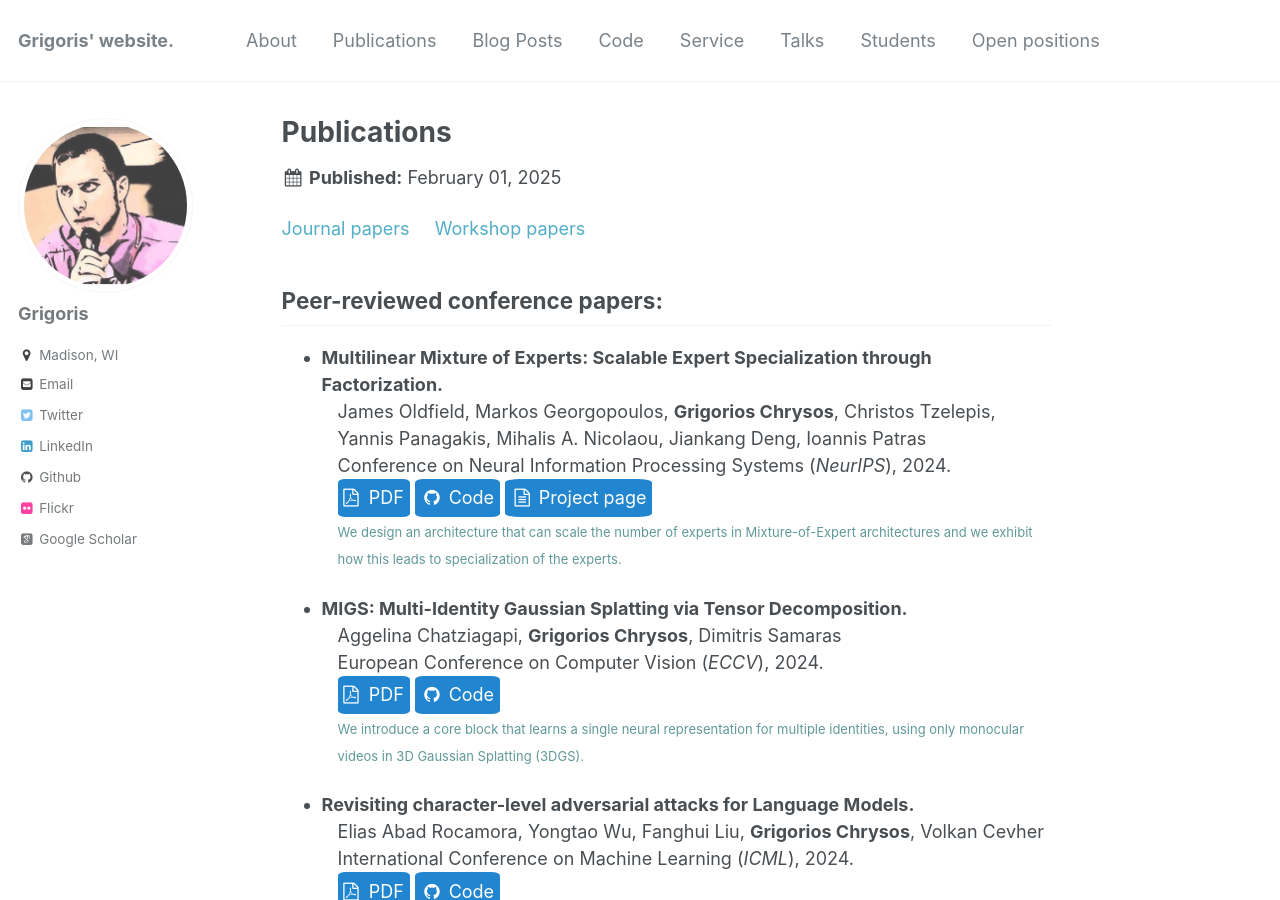
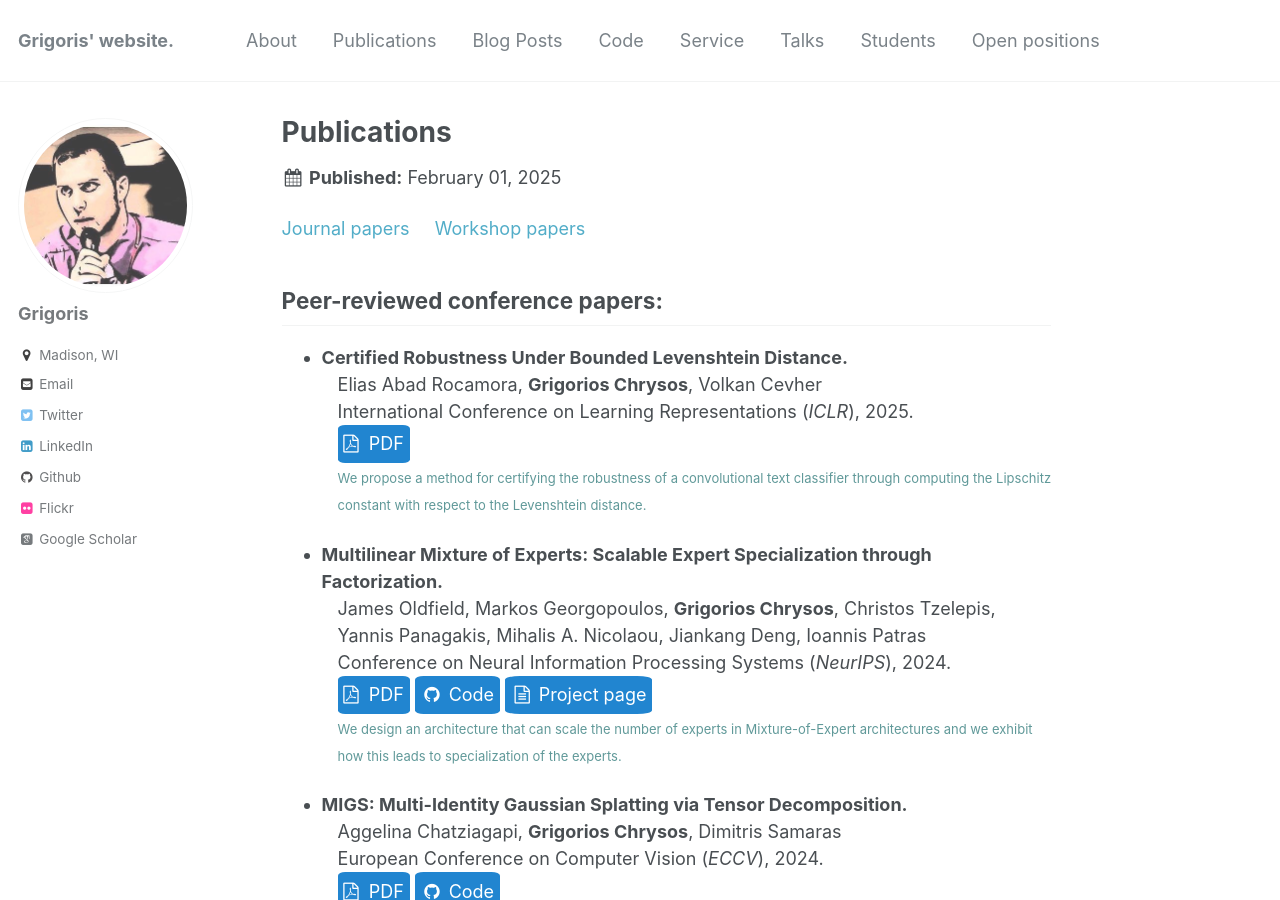
Before and after one commit to grigorisg9gr/grigorisg9gr.github.io, a Jekyll site: the page built from _publications/index.html, in a window 1280 px wide and 900 px high. Built offline with Jekyll 4.4.1, drawn with Linux system fonts in a browser that asks for light colours; some web fonts are replaced.

Commit message:
Add the iclr paper.

```diff
--- a/_publications/index.html
+++ b/_publications/index.html
@@ -22,6 +22,14 @@ collection: publications
 
 <h2 id="peer-reviewed-conferences">Peer-reviewed conference papers:</h2>
 <ul>
+
+<li><strong>Certified Robustness Under Bounded Levenshtein Distance.</strong>
+    <div style="padding-left: 16px">
+      <p>Elias Abad Rocamora, <strong>Grigorios Chrysos</strong>, Volkan Cevher<br>
+      International Conference on Learning Representations (<em>ICLR</em>), 2025. <br>
+      <a style="color: white; text-decoration: none;" href="https://arxiv.org/abs/2501.13676"><span class="buttong button-round"> <i class="fa fa-file-pdf-o" aria-hidden="true"></i> &nbsp;PDF</span></a><br>
+      <span style="color: #609999; font-size: 13px; line-height: 13px;">We propose a method for certifying the robustness of a convolutional text classifier through computing the Lipschitz constant with respect to the Levenshtein distance.</span></p> <!-- https://arxiv.org/abs/2501.13676 -->
+    </div></li>
 
  <li><strong>Multilinear Mixture of Experts: Scalable Expert Specialization through Factorization.</strong>
     <div style="padding-left: 16px">
--- a/index.html
+++ b/index.html
@@ -19,9 +19,9 @@ comments: false
 
 <h2>News</h2>
 <ul>
-
+    <li>February 2025: The following paper is accepted at <strong>ICLR 2025</strong>: <a href="https://arxiv.org/abs/2501.13676">Certified Robustness Under Bounded Levenshtein Distance</a>.</li>
     <li>January 2025: We are organizing a workshop titled "<a href='https://ml-theoretical-foundations-to-practice.github.io/'>Another Brick in the AI Wall: Building Practical Solutions from Theoretical Foundations</a>" in conjunction with CVPR'25. <span style="color: #ff0000;">Submission portal until 15th March; looking forward to your submissions.</span></li>
-    <li>December 2024: We are organizing a workshop titled "<a href='https://uncertainty-foundation-models.github.io/'>Quantify Uncertainty and Hallucination in Foundation Models: The Next Frontier in Reliable AI</a>" in conjunction with ICLR'25. <span style="color: #ff0000;">Submission portal is open throughout January; looking forward to your exciting works!</span></li>
+    <li>December 2024: We are organizing a workshop titled "<a href='https://uncertainty-foundation-models.github.io/'>Quantify Uncertainty and Hallucination in Foundation Models: The Next Frontier in Reliable AI</a>" in conjunction with ICLR'25. <span style="color: #ff0000;">Submission portal is open until 5th February; looking forward to your exciting works!</span></li>
     <li>October 2024: We are organizing a workshop titled '<a href='https://april-tools.github.io/colorai/'>ColorAI: Connecting Low-Rank Representations in AI</a>' in conjunction with AAAI'25.</li>
     <li>September 2024: The following paper is accepted at <strong>NeurIPS 2024</strong>: <a href="https://arxiv.org/abs/2402.12550">Multilinear Mixture of Experts: Scalable Expert Specialization through Factorization</a>.</li>
     <li>September 2024: I am delivering a tutorial titled 'Architecture design: from neural networks to foundation models' in conjunction with <a href="https://dsaa2024.dsaa.co">DSAA 2024</a> on 8th October. Addition info on the <a href="https://grigoris.ece.wisc.edu/tutorials/2024_DSAA/">tutorial site</a>. </li>
```
